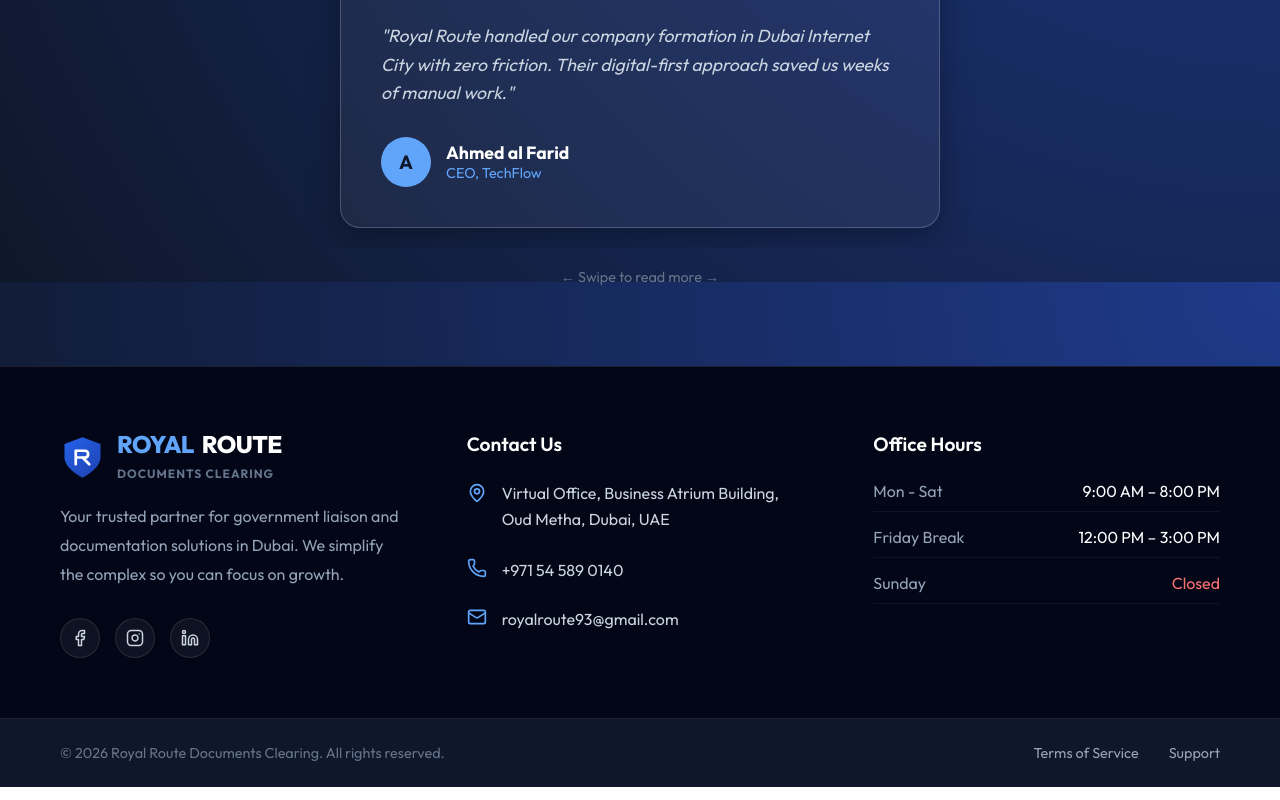
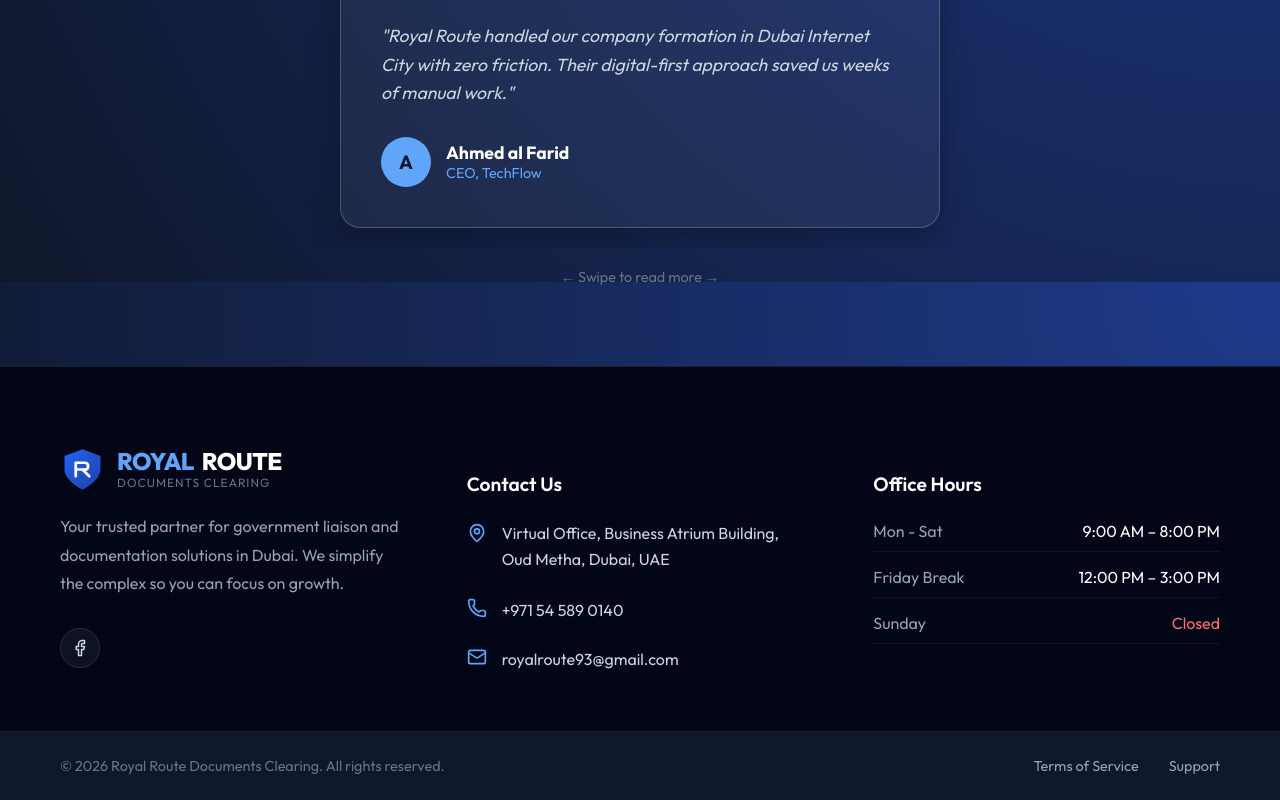
Before and after one commit to mhateer/royalrouteu, a React (Vite) app: page / in a window 1280 px wide. Shown: the part 6118-6918 px from the top of the page. Built offline with nearby package versions, Linux system fonts and the light colour scheme.

Commit message:
updated social links

```diff
--- a/src/components/Footer.jsx
+++ b/src/components/Footer.jsx
@@ -3,11 +3,17 @@ import { Link } from 'react-router-dom';
 import Logo from './Logo';
 
 const Footer = () => {
+
+  // 1. UPDATE YOUR LINKS HERE
+  const socialLinks = [
+    { Icon: Facebook, url: "https://facebook.com/ahsanali.skmch" }
+  ];
+
   return (
     <footer style={{
       background: '#020617', // Deep Midnight Blue
       color: 'white',
-            paddingTop: '40px',
+      paddingTop: '80px',
       borderTop: '1px solid rgba(255,255,255,0.1)',
       position: 'relative',
       zIndex: 10
@@ -21,24 +27,38 @@ const Footer = () => {
 
           {/* Column 1: Brand & About */}
           <div>
-                        <h3 style={{ fontSize: '1.6rem', fontWeight: 'bold', marginBottom: '20px', display: 'flex', alignItems: 'center', gap: '8px' }}>
-                            <Link to="/" style={{ textDecoration: 'none', display: 'flex', alignItems: 'center' }}>
-                                <Logo />
-                            </Link>
-                        </h3>
+            <div style={{ marginBottom: '20px' }}>
+              <Link to="/" style={{ textDecoration: 'none' }}><Logo /></Link>
+            </div>
             <p style={{ color: '#94a3b8', lineHeight: '1.8', marginBottom: '30px', fontSize: '1rem' }}>
               Your trusted partner for government liaison and documentation solutions in Dubai. We simplify the complex so you can focus on growth.
             </p>
-                        {/* Social Icons (Visual Placeholders) */}
+
+            {/* Social Icons (Now Clickable Links) */}
             <div style={{ display: 'flex', gap: '15px' }}>
-                            {[Facebook, Instagram, Linkedin].map((Icon, i) => (
-                                <div key={i} style={{
+              {socialLinks.map(({ Icon, url }, i) => (
+                <a
+                  key={i}
+                  href={url}
+                  target="_blank"
+                  rel="noreferrer"
+                  style={{
                     width: '40px', height: '40px', borderRadius: '50%',
                     background: 'rgba(255,255,255,0.05)', display: 'flex', alignItems: 'center', justifyContent: 'center',
-                                    cursor: 'pointer', transition: '0.3s', border: '1px solid rgba(255,255,255,0.1)'
-                                }}>
-                                    <Icon size={18} color="#cbd5e1" />
-                                </div>
+                    cursor: 'pointer', transition: '0.3s', border: '1px solid rgba(255,255,255,0.1)',
+                    color: '#cbd5e1'
+                  }}
+                  onMouseOver={(e) => {
+                    e.currentTarget.style.background = '#2563eb'; // Blue hover
+                    e.currentTarget.style.color = 'white';
+                  }}
+                  onMouseOut={(e) => {
+                    e.currentTarget.style.background = 'rgba(255,255,255,0.05)';
+                    e.currentTarget.style.color = '#cbd5e1';
+                  }}
+                >
+                  <Icon size={18} />
+                </a>
               ))}
             </div>
           </div>
```
Lines whose indentation alone changed are shown as unchanged.
